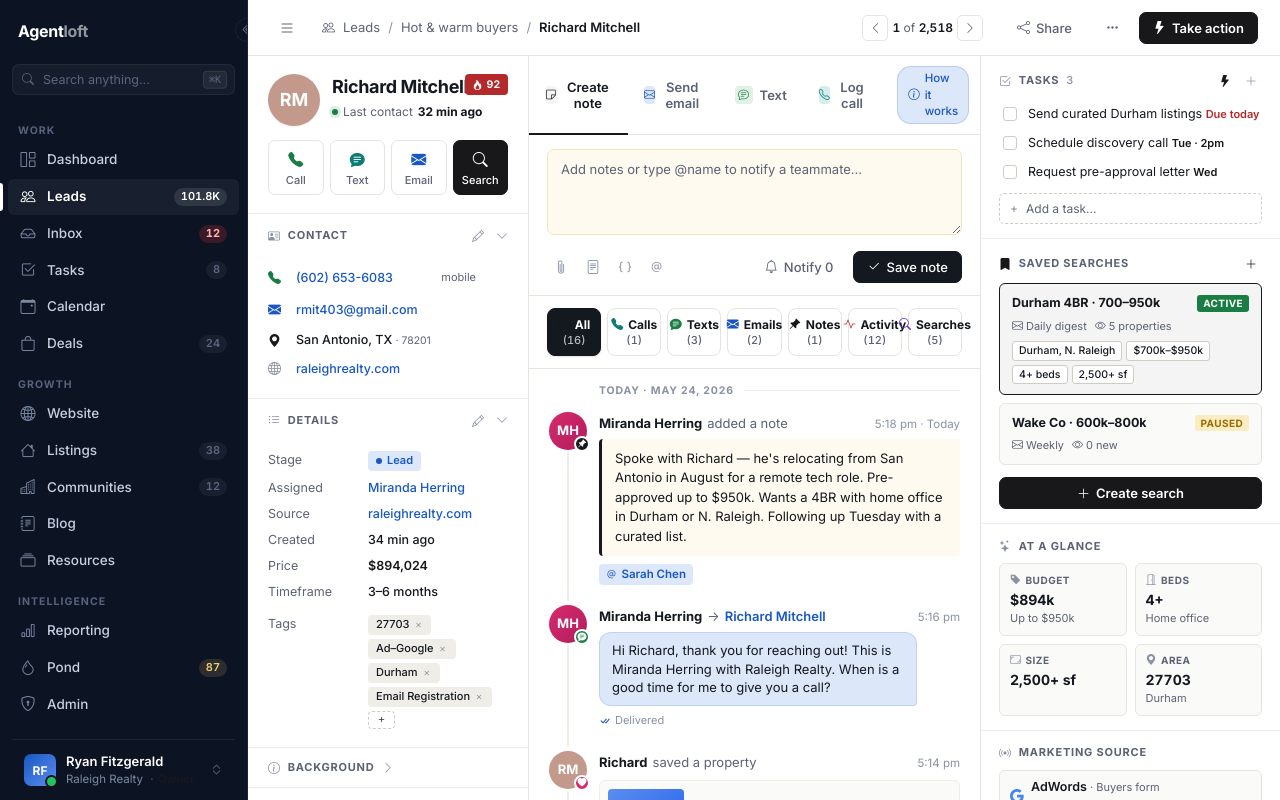
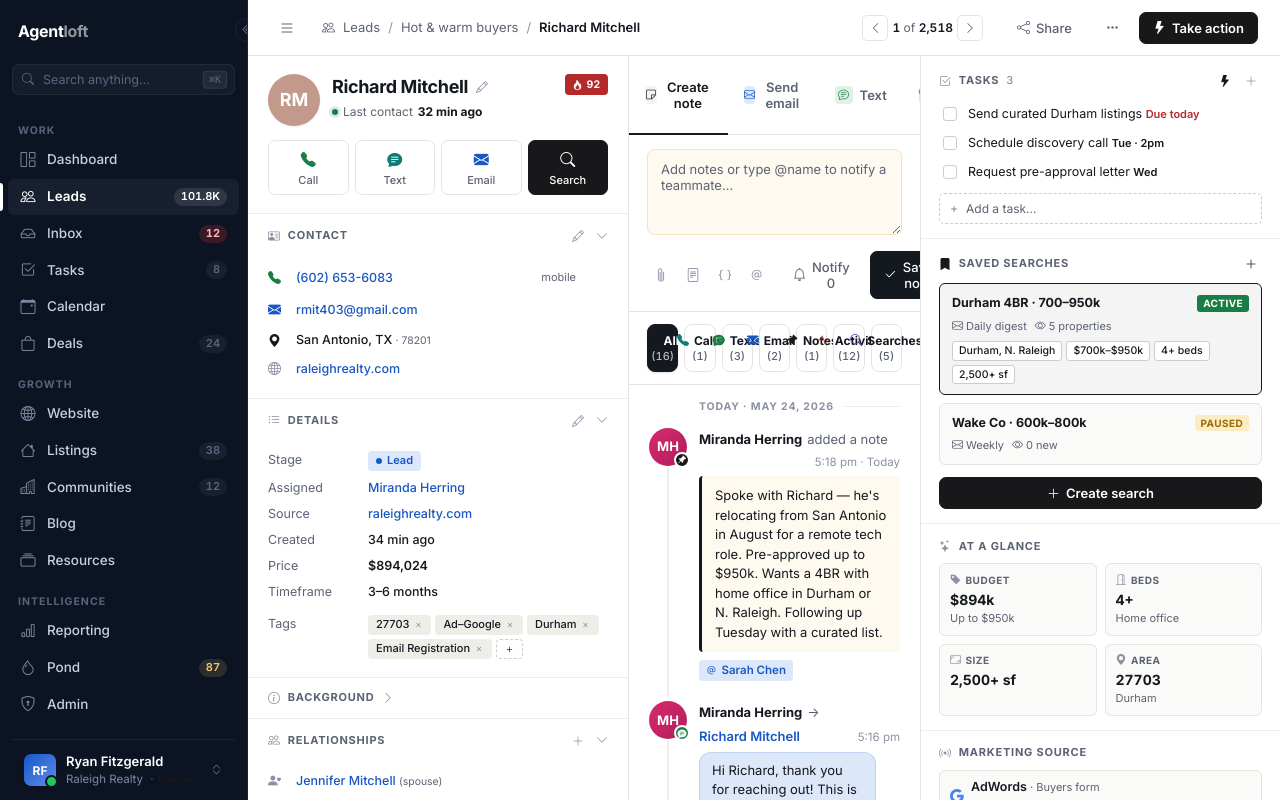
Before and after one commit to RyanFitzgerald27/ryan, an Angular app in the folder pulse/client/: page /leads/1 in a window 1280 px wide. Built offline with nearby package versions, Linux system fonts and the light colour scheme; no server answers.

Commit message:
Widen lead-detail side columns to match FUB proportions
Previous change went the wrong direction. FUB's layout has wider
contact/sidebar columns and a narrower middle activity feed.
Move from 280/1fr/300 to 380/1fr/360.

https://claude.ai/code/session_0163BSqJVmPh6YfrUVyqppaZ

```diff
--- a/pulse/client/src/app/lead-detail.component.scss
+++ b/pulse/client/src/app/lead-detail.component.scss
@@ -6,7 +6,7 @@
 
 .lead-body {
   display: grid;
-  grid-template-columns: 280px 1fr 300px;
+  grid-template-columns: 380px 1fr 360px;
   flex: 1;
   overflow: hidden;
 }
```
